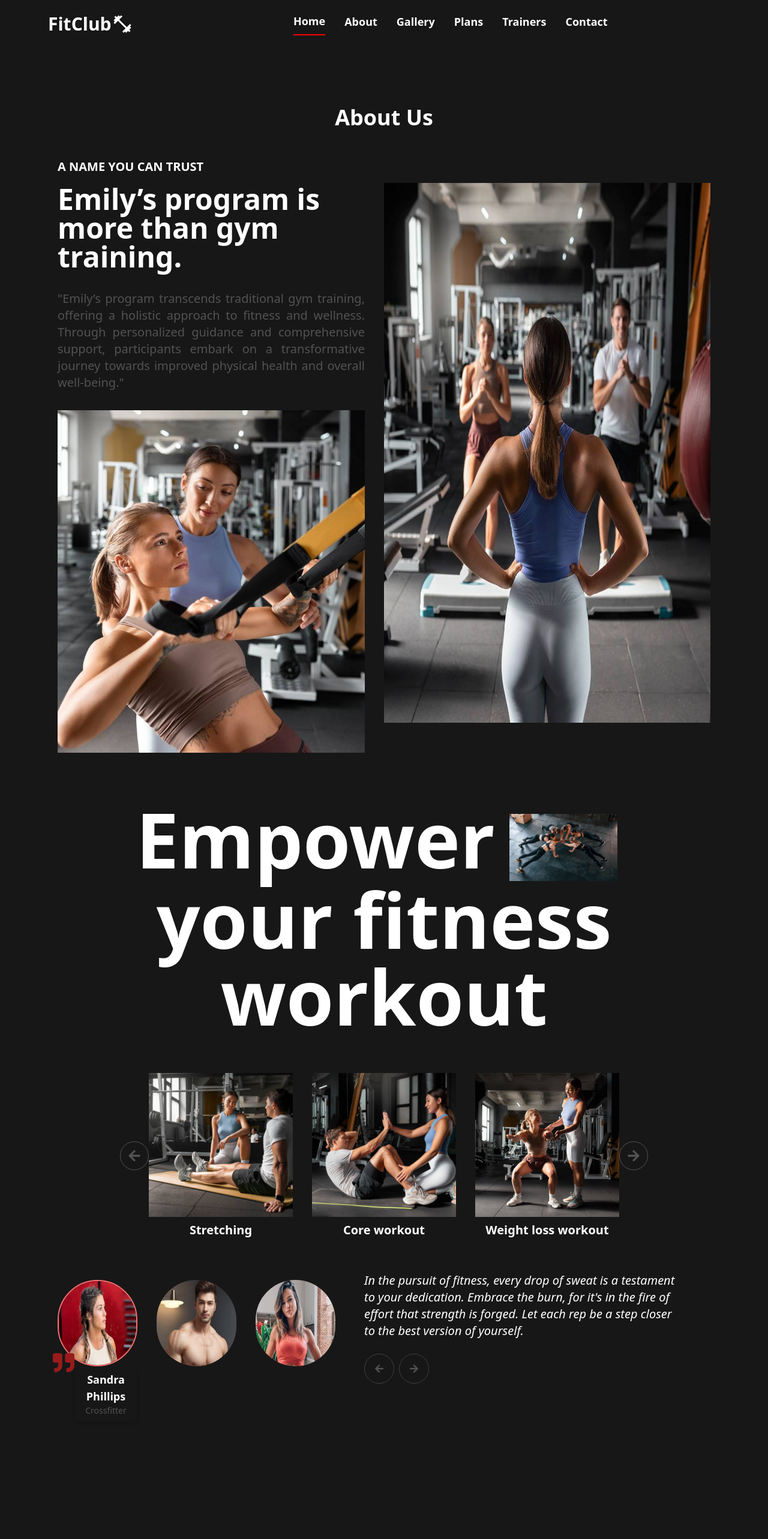
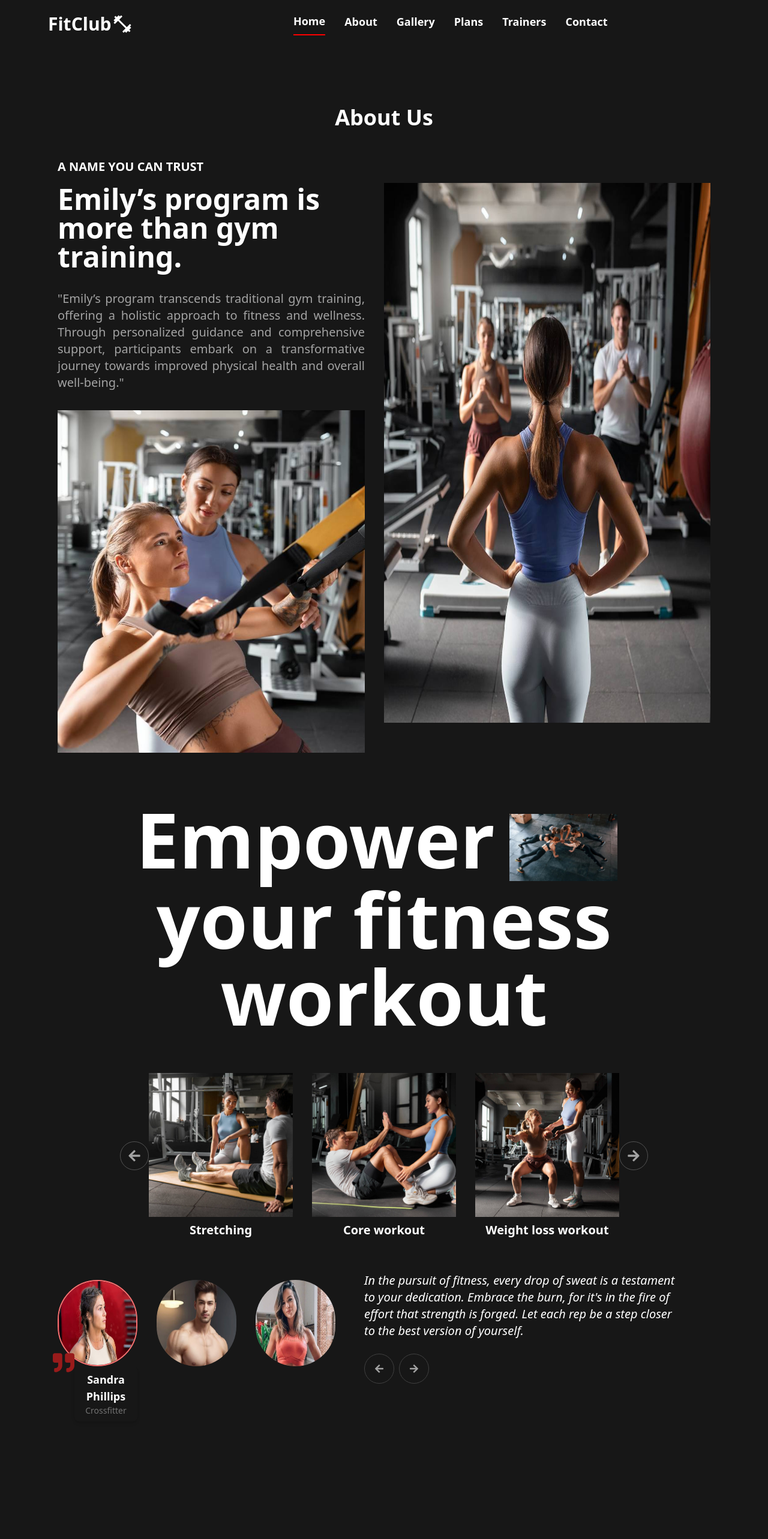
Before and after one commit to rajeshwari2538/Fitness-App, a React (Create React App) app: page /about in a window 1280 px wide. Shown: the top 2566 px of the page at 60% size. Built offline with nearby package versions, Linux system fonts and the light colour scheme.

Commit message:
changed text color

```diff
--- a/src/components/About.js
+++ b/src/components/About.js
@@ -34,7 +34,7 @@ const About = () => {
         <div className="w-full md:w-1/2 pr-8">
           <h3 className="md:text-xl text-white font-semibold mb-2 md:mb-4">A NAME YOU CAN TRUST</h3>
           <p className="text-white font-semibold text-3xl md:text-5xl mb-5 md:mb-8">Emily’s program is more than gym training.</p>
-          <p className='text-neutral-600 text-justify text-lg md:text-xl'>"Emily’s program transcends traditional gym training, offering a holistic approach to fitness and wellness. Through personalized guidance and comprehensive support, participants embark on a transformative journey towards improved physical health and overall well-being."</p>
+          <p className='text-neutral-400 text-justify text-lg md:text-xl'>"Emily’s program transcends traditional gym training, offering a holistic approach to fitness and wellness. Through personalized guidance and comprehensive support, participants embark on a transformative journey towards improved physical health and overall well-being."</p>
           <img className='h-[380px] object-cover w-full md:h-full mt-8' src={require('../assets/about/about2.jpg')} alt="about" />
         </div>
         <div className="md:w-1/2 w-full pl-8 md:pl-0 flex justify-end">
@@ -43,7 +43,7 @@ const About = () => {
       </div>
       <Empower />
       <div className="mt-10 mb-8 flex justify-center items-center overflow-x-auto">
-        <FaArrowLeft className="text-neutral-600 text-4xl md:text-5xl border border-neutral-600 rounded-full p-3 cursor-pointer" onClick={goToPreviousImages} />
+        <FaArrowLeft className="text-neutral-400 text-4xl md:text-5xl border border-neutral-600 rounded-full p-3 cursor-pointer" onClick={goToPreviousImages} />
         <div className="flex flex-wrap justify-center gap-4 md:gap-8 py-4 md:py-6">
           {aboutData.slice(startIndex, startIndex + (window.innerWidth > 768 ? 3 : 2)).map((data, index) => (
             <div key={index} className="flex flex-col items-center">
@@ -52,7 +52,7 @@ const About = () => {
             </div>
           ))}
         </div>
-        <FaArrowRight className="text-neutral-600 text-4xl md:text-5xl border border-neutral-600 rounded-full p-3 cursor-pointer" onClick={goToNextImages} />
+        <FaArrowRight className="text-neutral-400 text-4xl md:text-5xl border border-neutral-600 rounded-full p-3 cursor-pointer" onClick={goToNextImages} />
       </div>
       <Testimonials />
     </div>
--- a/src/components/FAQ.js
+++ b/src/components/FAQ.js
@@ -13,7 +13,7 @@ const FAQ = () => {
       <h2 className="text-xl text-white font-semibold mb-4">Frequently Asked Questions</h2>
       <div className="grid gap-4 md:grid-cols-2">
         {faqs.map((faq) => (
-          <div key={faq.id} className="text-neutral-500 border border-neutral-700 rounded-lg p-4 cursor-pointer" onClick={() => toggleFAQ(faq.id)}>
+          <div key={faq.id} className="text-neutral-400 border border-neutral-600 rounded-lg p-4 cursor-pointer" onClick={() => toggleFAQ(faq.id)}>
             <div className="flex justify-between items-center">
               <div className="font-semibold">{faq.question}</div>
               <div className='text-[2rem] font-bold'>{openId === faq.id ? '-' : '+'}</div>
--- a/src/components/Footer.js
+++ b/src/components/Footer.js
@@ -27,7 +27,7 @@ const Footer = () => {
           <div className='border border-neutral-700 my-2'></div>
           <div className="flex items-center mt-6 text-sm">
             <input type="checkbox" id="privacyPolicy" className="mr-1" />
-            <label htmlFor="privacyPolicy" className='text-neutral-600'>I agree to the <span className='text-white underline'>Privacy Policy.</span></label>
+            <label htmlFor="privacyPolicy" className='text-neutral-400'>I agree to the <span className='text-white underline'>Privacy Policy.</span></label>
           </div>
         </div>
 
--- a/src/components/Home.js
+++ b/src/components/Home.js
@@ -38,7 +38,7 @@ const Home = () => {
   };
 
   return (
-    <div className={`max-w-6xl mx-auto ${isSmallDevice ? '-mt-[80%]' : 'mt-[10%] md:-mt-10'} flex justify-between items-center h-screen`}>
+    <div className={`max-w-6xl mx-auto ${isSmallDevice ? '-mt-[26rem]' : 'mt-[10%] md:-mt-10'} flex justify-between items-center h-screen`}>
       <div className="flex flex-col md:flex-row justify-center items-start w-full">
         <div className="flex flex-col items-center md:mr-10">
           {homeData.map((image, index) => (
@@ -65,7 +65,7 @@ const Home = () => {
             <h1 key={titleAnimationKey} className={`absolute -bottom-16 left-4 md:top-10 md:left-[75%] text-3xl md:text-9xl text-white font-bold font-mono z-10 animated-title ${isSmallDevice ? 'mt-4 text-center w-full' : ''}`} style={{ lineHeight: isSmallDevice ? '1' : '0.9', maxWidth: isSmallDevice ? '250px' : 'none' }}>{title}</h1>
           </div>
           <div className="description-container ml-6 mt-12 md:mt-[23rem]">
-            <p className={`text-neutral-600 text-lg md:text-xl ${isSmallDevice ? 'hidden' : 'block'}`}>{homeData[currentImage].description}</p>
+            <p className={`text-neutral-400 text-lg md:text-xl ${isSmallDevice ? 'hidden' : 'block'}`}>{homeData[currentImage].description}</p>
             <Link to="services" smooth={true} duration={500} className='text-white text-xl mt-4' style={{ cursor: 'pointer' }}>Learn More<span className='inline-block ml-3 mt-5 -mb-1 text-2xl'><MdArrowOutward /></span></Link>
           </div>
         </div>
--- a/src/components/Journey.js
+++ b/src/components/Journey.js
@@ -27,7 +27,7 @@ const Journey = () => {
         <div className="flex flex-col justify-center text-white md:ml-12">
           <h2 className="text-md md:text-xl font-bold mb-1 md:mb-4">DISCOVER THE FITCLUB</h2>
           <p className="text-4xl md:text-5xl font-semibold md:text-left">More than a fitness centre</p>
-          <p className="text-lg text-neutral-600 md:text-xl mt-6 md:mt-12 md:text-left">
+          <p className="text-lg text-neutral-400 md:text-xl mt-6 md:mt-12 md:text-left">
             Discover the FitClub isn't just another gym; it's your partner in fitness excellence. With cutting-edge facilities and a vibrant community, we're here to help you smash your fitness goals and enjoy the journey along the way. Join us and discover a new level of energy, motivation, and results!
           </p>
           <div className="grid grid-cols-2 gap-6 md:grid-cols-2 mt-12 md:mt-40">
--- a/src/components/Plans.js
+++ b/src/components/Plans.js
@@ -20,8 +20,8 @@ const Plans = () => {
           >
             <h3 className="md:text-2xl text-xl font-semibold mb-1 md:mb-3">{plan.title}</h3>
             <p className={`text-3xl md:text-5xl font-bold mb-4 md:mb-6 ${hoveredIndex === index ? 'text-yellow-500' : ''}`}>{plan.price}</p>
-            <p className="text-neutral-700 text-lg md:text-xl mb-4">{plan.period}</p>
-            <div className="text-lg text-neutral-600 mb-4">{plan.description}</div>
+            <p className="text-neutral-500 text-lg md:text-xl mb-4">{plan.period}</p>
+            <div className="text-lg text-neutral-400 mb-4">{plan.description}</div>
             <button
               className={`border border-neutral-600 font-semibold px-8 py-2 md:px-12 md:py-4 text-lg mt-4 ${hoveredIndex === index ? 'bg-yellow-500 text-white' : 'text-white hover:bg-yellow-500 hover:text-yellow-500'}`}
             >
--- a/src/components/Services.js
+++ b/src/components/Services.js
@@ -41,12 +41,12 @@ const Services = () => {
   };
 
   return (
-    <div className="services max-w-6xl mx-auto px-6 -mt-10 md:mt-0 md:px-0">
+    <div className="services max-w-6xl mx-auto px-6 -mt-36 md:mt-0 md:px-0">
       <h2 className="md:text-xl text-white font-bold mb-2">FEATURED SERVICES</h2>
       <div className="">
         <div className='flex flex-col md:flex-row md:items-center'>
           <h3 className="md:text-6xl text-4xl text-white font-bold mb-2 md:mr-8">Our Classes</h3>
-          <p className="text-neutral-600 md:text-xl mt-2 text-lg md:mb-0">Highlights a variety of premium fitness options, ranging from cardio workouts and TRX training to weight lifting, rowing, and indoor cycling classes.</p>
+          <p className="text-neutral-400 md:text-xl mt-2 text-lg md:mb-0">Highlights a variety of premium fitness options, ranging from cardio workouts and TRX training to weight lifting, rowing, and indoor cycling classes.</p>
         </div>
       </div>
       <Slider ref={sliderRef} {...settings}>
@@ -64,7 +64,7 @@ const Services = () => {
         <p className="font-semibold text-white text-md md:text-xl">
           MOTIVATION FOR YOU
         </p>
-        <p className='text-neutral-700 font-bold mt-3 mb-16 text-4xl md:text-7xl'>
+        <p className='text-neutral-500 font-bold mt-3 mb-16 text-4xl md:text-7xl'>
           Strength lies not in what you can do, but in overcoming what you cannot do.
         </p>
       </div>
--- a/src/components/Testimonials.js
+++ b/src/components/Testimonials.js
@@ -25,10 +25,10 @@ const Testimonials = () => {
             <p className="italic text-white md:text-xl text-lg text-wrap mx-4 text-left">{testimonialsData[selectedTestimonial - 1].quote}</p>
           )}
           <div className="flex items-center mt-10 ml-4 md:mt-6">
-            <button onClick={handlePrevTestimonial} className="mr-2 border border-neutral-700 rounded-full p-4 text-neutral-600">
+            <button onClick={handlePrevTestimonial} className="mr-2 border border-neutral-700 rounded-full p-4 text-neutral-400">
               <FaArrowLeft />
             </button>
-            <button onClick={handleNextTestimonial} className="text-neutral-600 border border-neutral-700 rounded-full p-4">
+            <button onClick={handleNextTestimonial} className="text-neutral-400 border border-neutral-700 rounded-full p-4">
               <FaArrowRight />
             </button>
           </div>
@@ -50,7 +50,7 @@ const Testimonials = () => {
                 {selectedTestimonial === testimonial.id && (
                   <div className="testimonial-details absolute ml-7 md:right-auto left-[100%] md:left-auto top-0 md:top-full p-2 rounded-lg shadow-md text-center mt-3 md:mt-0" style={{ display: selectedTestimonial === testimonial.id ? 'block' : 'none' }}>
                     <span className="font-semibold text-lg text-white block md:inline-block">{testimonial.name}</span>
-                    <span className="text-sm text-neutral-600 block">{testimonial.job}</span>
+                    <span className="text-sm text-neutral-500 block">{testimonial.job}</span>
                   </div>
                 )}
               </div>
--- a/src/components/Trainers.js
+++ b/src/components/Trainers.js
@@ -31,7 +31,7 @@ const Trainers = () => {
       <div className="mt-20">
         <h2 className="md:text-xl text-white font-semibold mb-6">MEET OUR COACHES</h2>
         <h2 className="text-4xl md:text-7xl font-bold text-white mb-12">Champion Instructors</h2>
-        <p className="text-neutral-600 leading-snug text-lg md:text-xl mb-12">
+        <p className="text-neutral-400 leading-snug text-lg md:text-xl mb-12">
           Renowned in the realm of combat sports, these champions are revered for their expertise as fight instructors and kickboxing trainers. Their illustrious journeys are defined by a mastery of technique, unwavering dedication, and an unyielding spirit. Serving as beacons of inspiration, they impart invaluable knowledge and embody the pinnacle of excellence in the arena, motivating aspiring fighters worldwide to pursue their dreams with passion and determination.
         </p>
         <div className="grid grid-cols-1 md:grid-cols-2 gap-4">
@@ -48,7 +48,7 @@ const Trainers = () => {
                 </div>
               </div>
               <p className="text-white font-bold text-3xl md:text-4xl mt-6">{champion.name}</p>
-              <p className="text-neutral-600 text-xl md:text-2xl mt-1 md:mt-4">{champion.job}</p>
+              <p className="text-neutral-500 text-xl md:text-2xl mt-1 md:mt-4">{champion.job}</p>
             </div>
           ))}
         </div>
```
